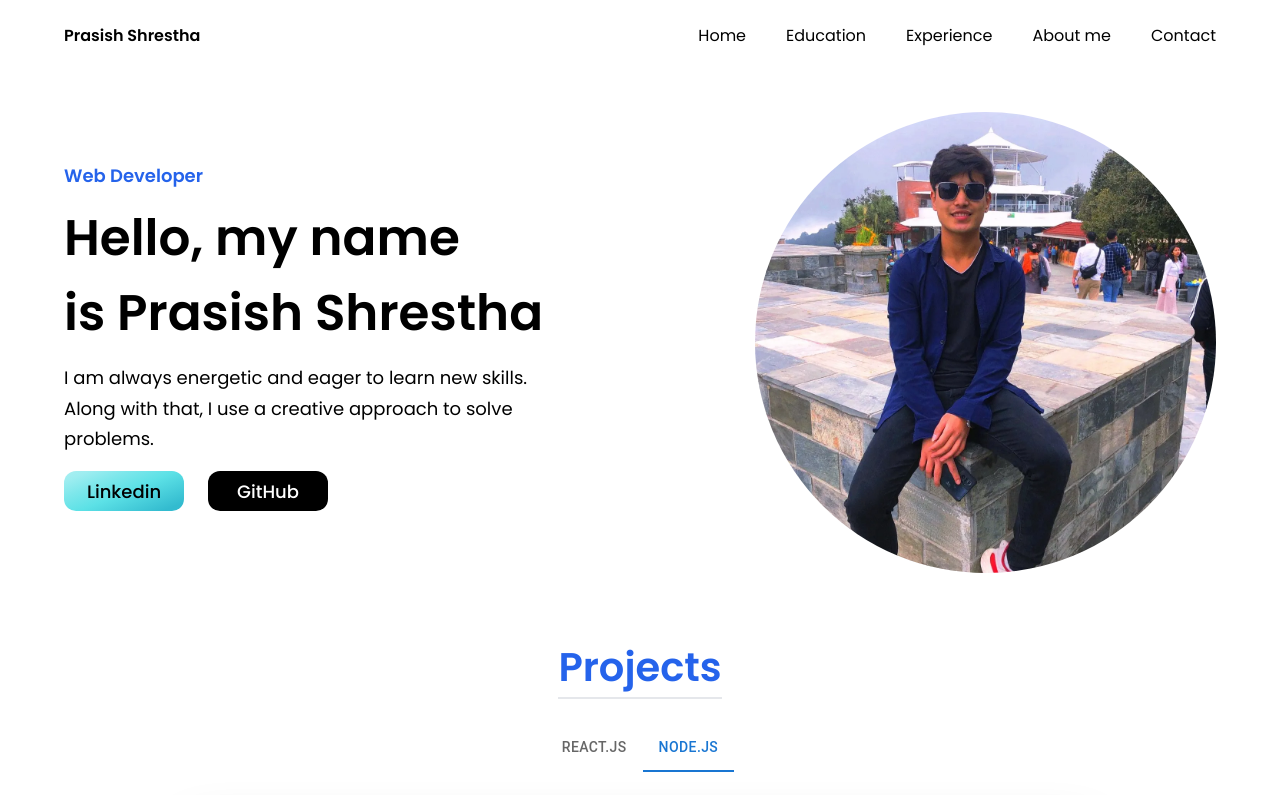
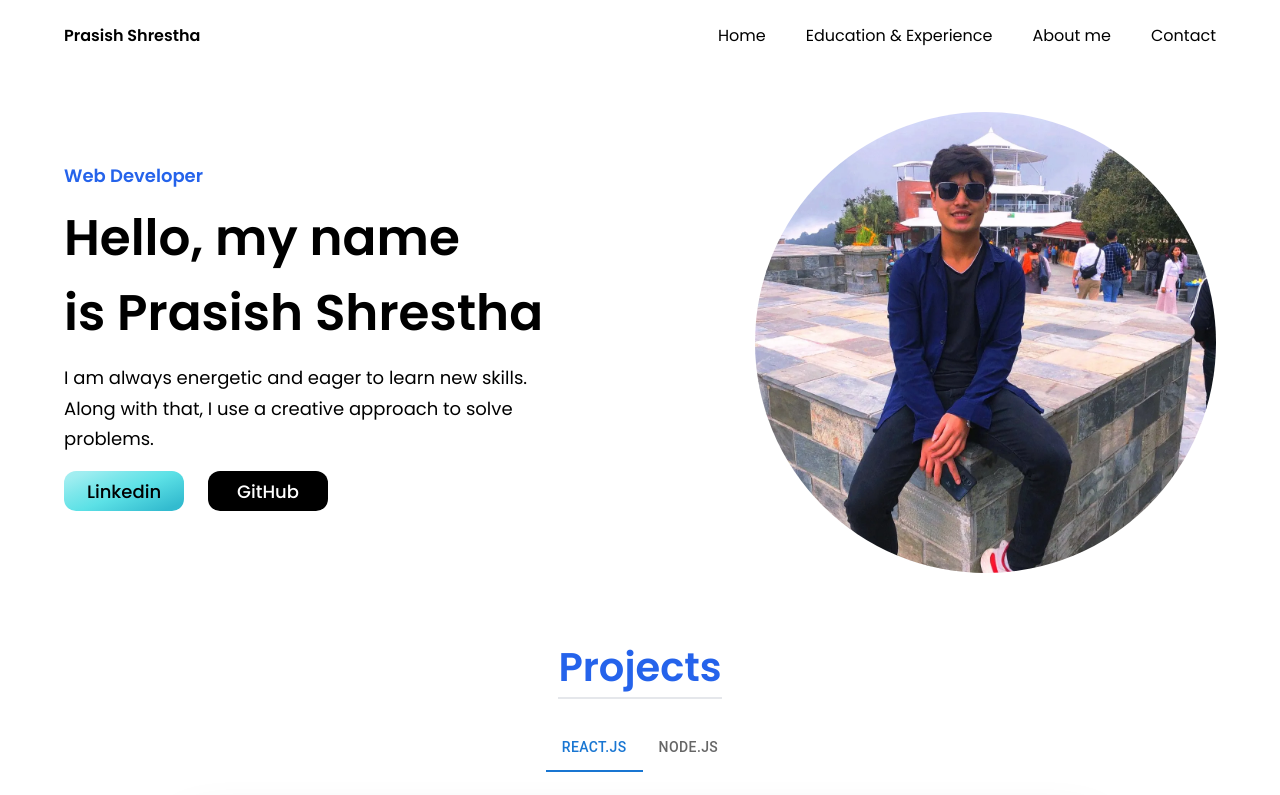
Before and after one commit to prasish07/Protfolio, a React (Vite) app: page / in a window 1280 px wide. Shown: the top 795 px of the page. Built offline with nearby package versions, Linux system fonts and the light colour scheme; grey boxes are pictures that could not be loaded.

Commit message:
merge eduation and experience navbar

```diff
--- a/src/components/Project.jsx
+++ b/src/components/Project.jsx
@@ -9,7 +9,7 @@ import "./loading.css";
 
 const Project = () => {
   const [modifiedProject, setModifiedProject] = useState(null);
-  const [value, setValue] = useState("Node");
+  const [value, setValue] = useState("React");
   const isNonMobile = useMediaQuery("(min-width:600px)");
   const handleChange = (event, newValue) => {
     setValue(newValue);
--- a/src/constants/index.js
+++ b/src/constants/index.js
@@ -21,14 +21,9 @@ export const navLinks = [
     goTo: "/",
   },
   {
-    id: "education",
-    title: "Education",
-    goTo: "/education",
-  },
-  {
-    id: "experience",
-    title: "Experience",
-    goTo: "/experience",
+    id: "education&experience",
+    title: "Education & Experience",
+    goTo: "/education&experience",
   },
   {
     id: "about_me",
```
